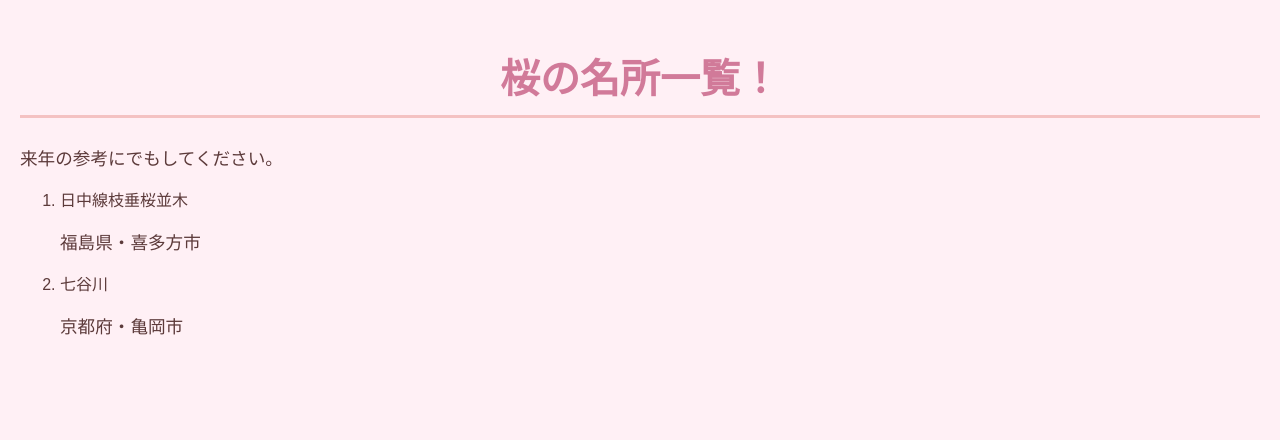
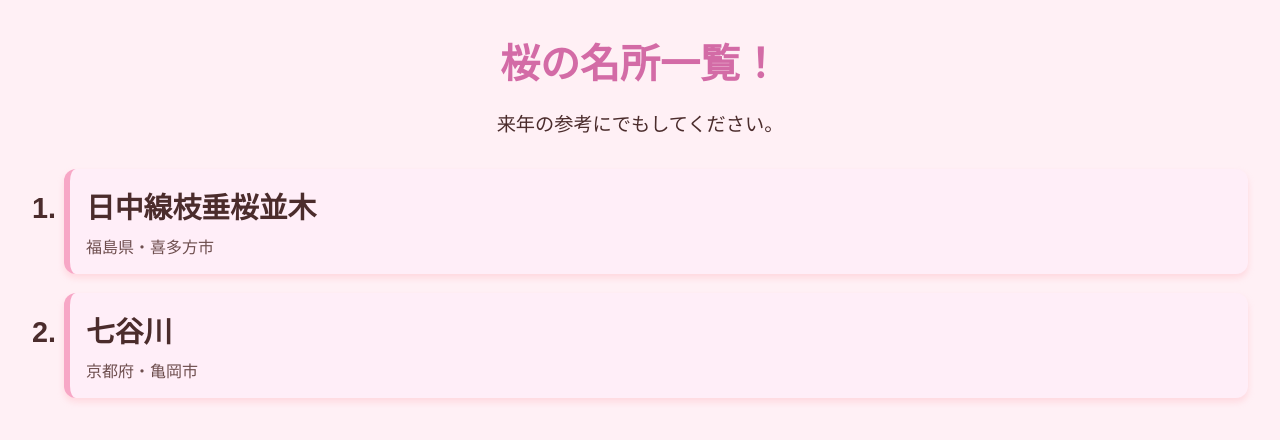
Before and after one commit to k-kageyama/2025_4A, a plain HTML site: page page/2p.html in a window 1280 px wide. Drawn offline with Linux system fonts and the light colour scheme.

Commit message:
2p、装飾変更

```diff
--- a/page/2p.html
+++ b/page/2p.html
@@ -8,13 +8,12 @@
     <h1>桜の名所一覧！</h1>
     <p>来年の参考にでもしてください。</p>
 
-    <rank>
-        <ol>
-        <li>日中線枝垂桜並木</li>
-        <p>福島県・喜多方市</p>
-        <li>七谷川</li>
-        <p>京都府・亀岡市</p>
-        </ol>
-    </rank>
+    <div class="rank">
+    <ol>
+        <li>日中線枝垂桜並木 <span class="place">福島県・喜多方市</span></li>
+        <li>七谷川 <span class="place">京都府・亀岡市</span></li>
+    </ol>
+    </div>
+
 </body>
 </html>
--- a/style/sakura.css
+++ b/style/sakura.css
@@ -1,54 +1,50 @@
 body {
     background-color: #fff0f5;
     font-family: "Hiragino Kaku Gothic ProN", "メイリオ", sans-serif;
-    margin: 0;
-    padding: 20px;
-    color: #5c3a3a;
+    color: #4b2c2c;
+    margin: 2rem;
+    padding: 0;
 }
 
 h1 {
     text-align: center;
-    color: #d17a99;
-    font-size: 2.5em;
-    border-bottom: 3px solid #f4c2c2;
-    padding-bottom: 10px;
+    color: #d36ba6;
+    font-size: 2.5rem;
+    margin-bottom: 1rem;
 }
 
 p {
-    font-size: 1.1em;
-}
-
-.rank {
-    background: #ffeef2;
-    border-radius: 10px;
-    padding: 20px;
-    max-width: 600px;
-    margin: 30px auto;
-    box-shadow: 0 4px 8px rgba(213, 165, 185, 0.3);
+    text-align: center;
+    font-size: 1.2rem;
+    margin-bottom: 2rem;
 }
 
 .rank ol {
     list-style-type: decimal;
-    padding-left: 20px;
-    font-size: 1.6em; /* 数字（1,2,...）を大きく */
+    padding-left: 2rem;
 }
 
 .rank li {
+    font-size: 1.8rem;
     font-weight: bold;
-    margin-bottom: 20px;
-    font-size: 1.4em;
-    color: #704242;
-    position: relative;
+    margin-bottom: 1.2rem;
+    background: #ffeef8;
+    border-left: 6px solid #f7a7c6;
+    padding: 1rem;
+    border-radius: 12px;
+    box-shadow: 0 4px 6px rgba(255, 182, 193, 0.4);
+    transition: transform 0.2s ease;
 }
 
-.spot-name {
-    display: block;
-    font-size: 1em;
-    margin-bottom: 5px;
+.rank li:hover {
+    transform: scale(1.02);
+    background: #fff5fb;
 }
 
-.location {
-    font-size: 0.7em;
-    color: #8c6e6e;
-    margin-left: 10px;
+.place {
+    display: block;
+    font-size: 1rem;
+    font-weight: normal;
+    color: #6e4e4e;
+    margin-top: 0.5rem;
 }
```
